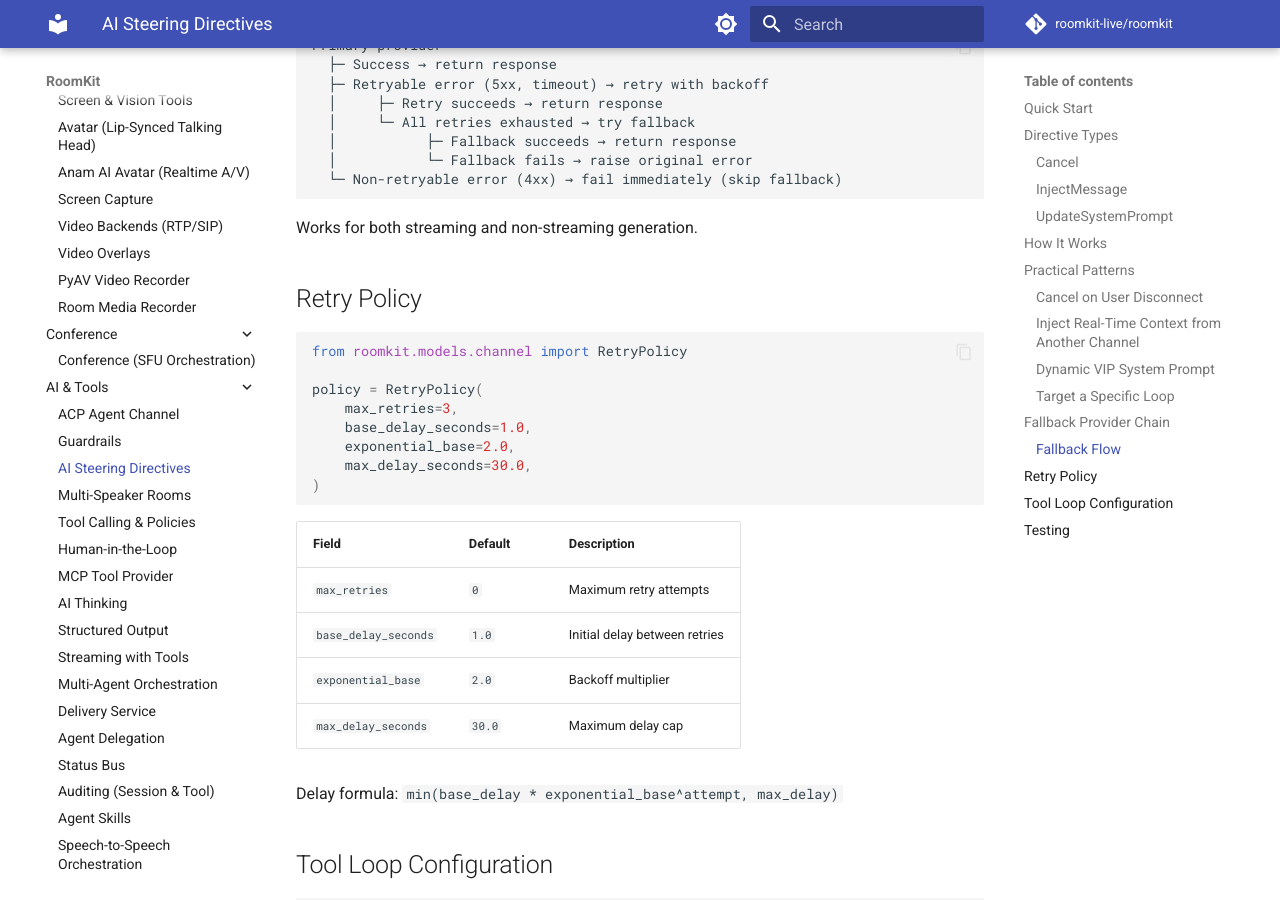
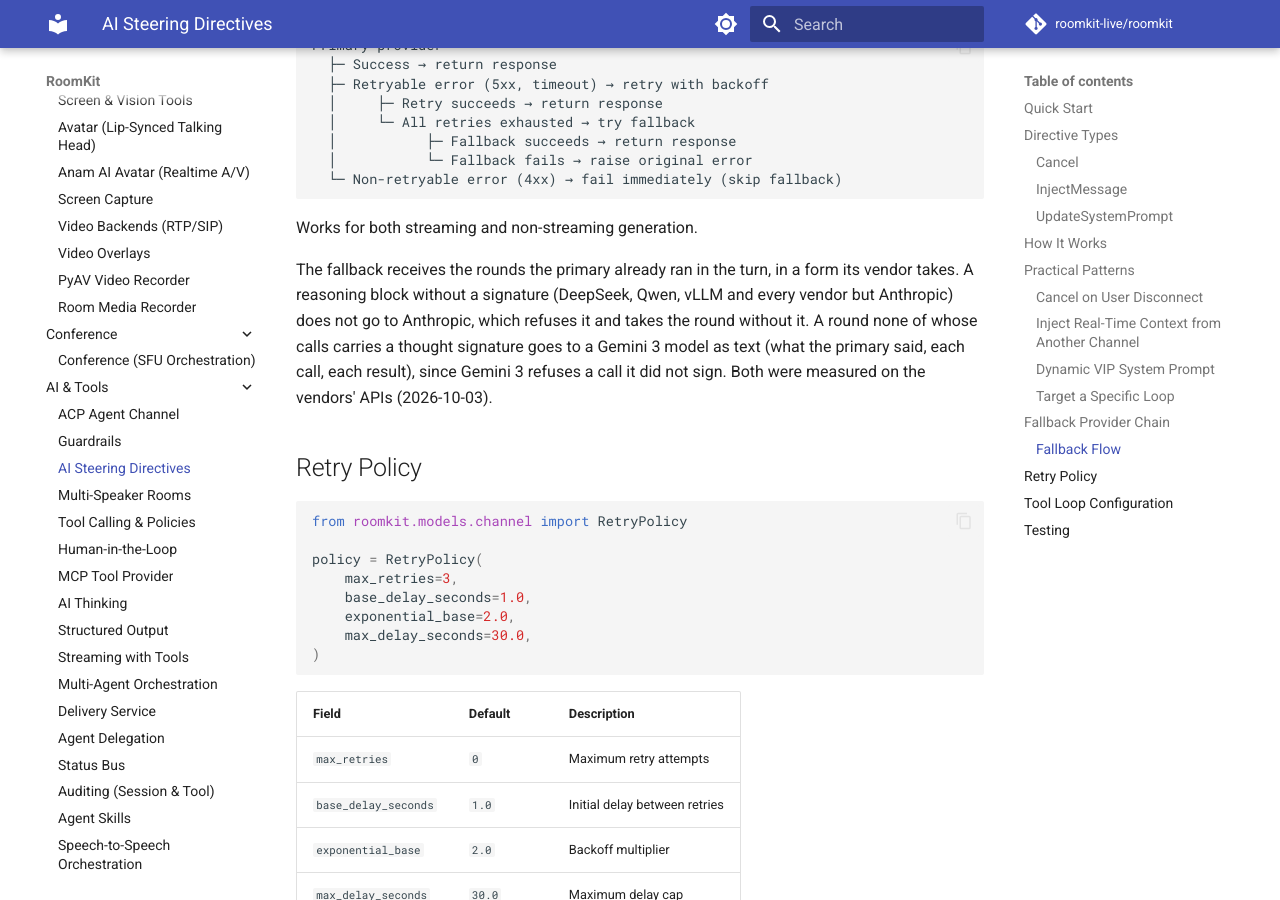
Before and after one commit to roomkit-live/roomkit-docs, an MkDocs documentation site: the page built from docs/guides/ai-steering.md, in a window 1280 px wide and 900 px high, scrolled down 3841 px. Built offline with MkDocs 1.6.1 and Material for MkDocs 9.7.7, drawn with Linux system fonts in a browser that asks for light colours; comment, search, counter and statistics services are not loaded.

Commit message:
docs(providers): what a fallback receives of the primary's rounds, and the object root of an untyped tool schema (RMK-398)

````diff
--- a/docs/guides/ai-steering.md
+++ b/docs/guides/ai-steering.md
@@ -186,6 +186,14 @@ Primary provider
 
 Works for both streaming and non-streaming generation.
 
+The fallback receives the rounds the primary already ran in the turn, in a
+form its vendor takes. A reasoning block without a signature (DeepSeek, Qwen,
+vLLM and every vendor but Anthropic) does not go to Anthropic, which refuses
+it and takes the round without it. A round none of whose calls carries a
+thought signature goes to a Gemini 3 model as text (what the primary said,
+each call, each result), since Gemini 3 refuses a call it did not sign. Both
+were measured on the vendors' APIs (2026-10-03).
+
 ## Retry Policy
 
 ```python
````
Also changed, not shown: docs/guides/tool-calling.md (+2 -1 lines).
